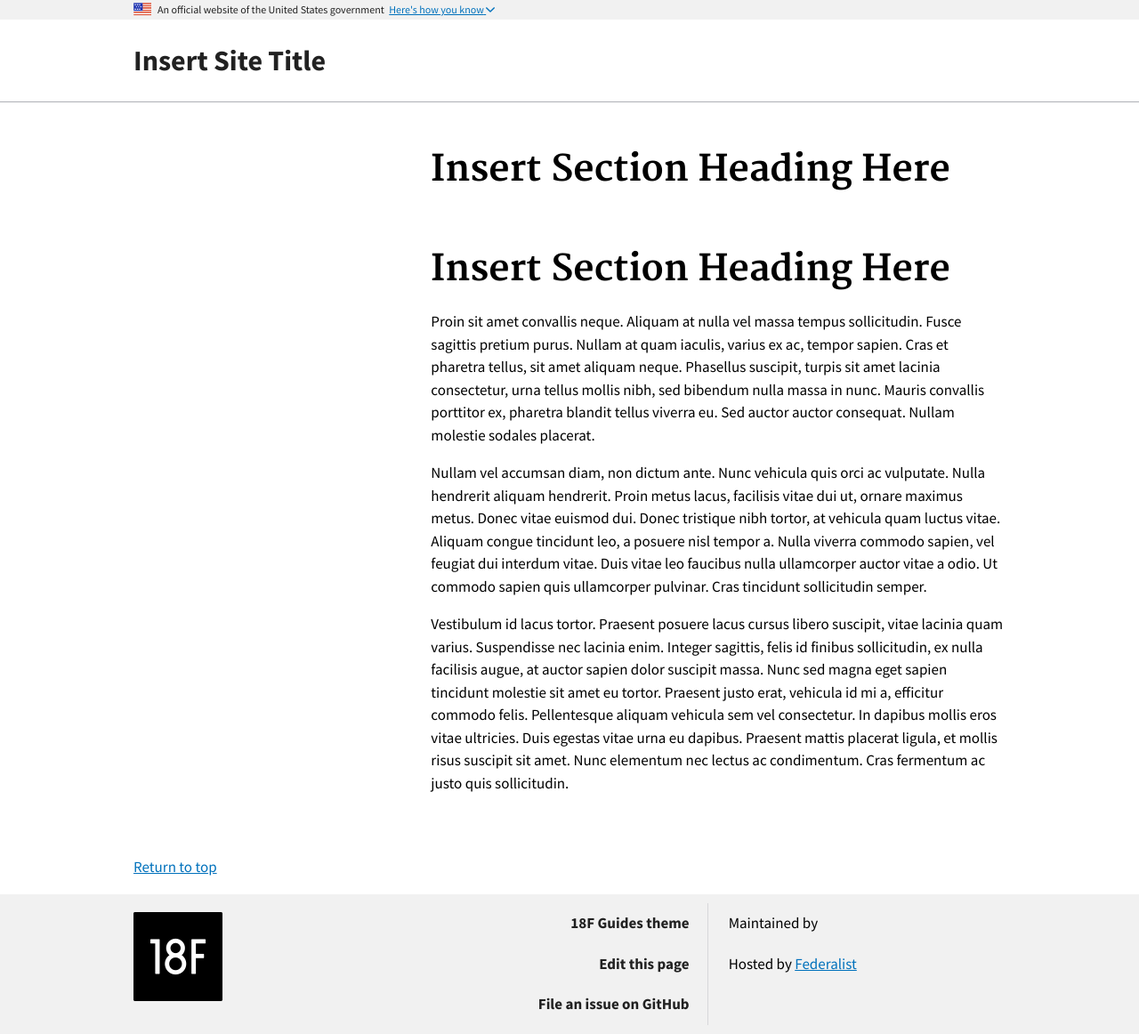
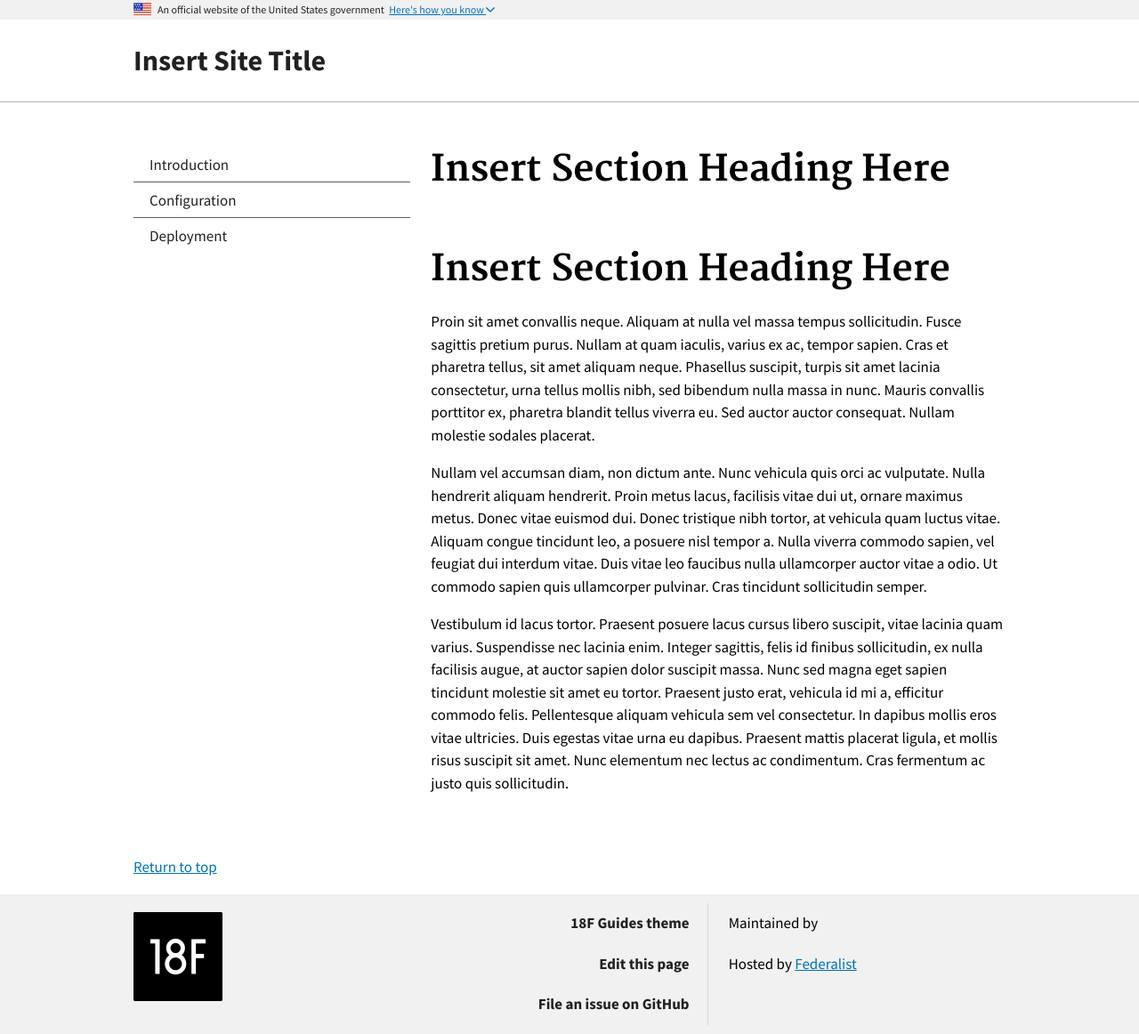
Before and after one commit to davidewarren/federalist-guide-template, a Jekyll site: the page built from index.md, in a window 1280 px wide. Shown: the whole page at 89% size. Built offline with Jekyll 4.4.1, drawn with Linux system fonts in a browser that asks for light colours; our own code applies the rules of GitHub Pages for plain Markdown files; part of the change alters nothing that is shown.

```diff
--- a/_includes/sidebar.html
+++ b/_includes/sidebar.html
@@ -1,4 +1,4 @@
-{% for item in site.data.nav.docs %}
+{% for link in site.data.samplelist.docs %}
       <li>
             <a href="{{ link.url }}" alt="{{ link.title }}">{{ link.title }}</a>
       </li>
```
